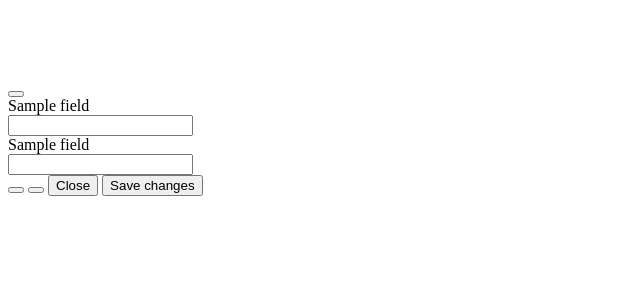
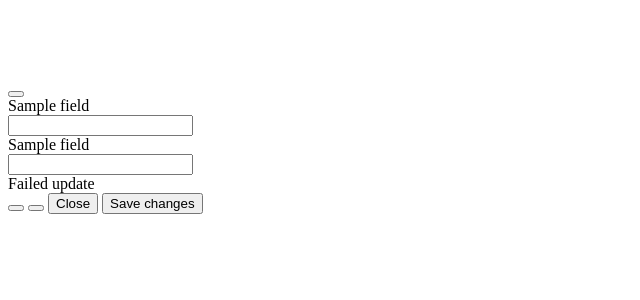
Before and after one commit to mc-cat-tty/mmr_stock, a Django app: template core/templates/component_modal.html in a window 1280 px wide. Shown: the top 300 px of the page, without its empty margins (0-640 px from the left). Run offline with Django 5.2, Linux system fonts and the light colour scheme; the template is opened without the code that fills it: most values are stand-ins (such as "Sample title", 1, 10 or a date in 2020).

Commit message:
Add error banner

```diff
--- a/core/templates/component_modal.html
+++ b/core/templates/component_modal.html
@@ -29,6 +29,13 @@
             </div>
           </div>
           {% endfor %}
+
+          <div class="alert alert-danger d-flex align-items-center mt-4" role="alert">
+            <i class="bi bi-exclamation-circle me-2" width="24" height="24" role="img"></i>
+            <div>
+              Failed update
+            </div>
+          </div>
 
         </div>
       </div>
```
